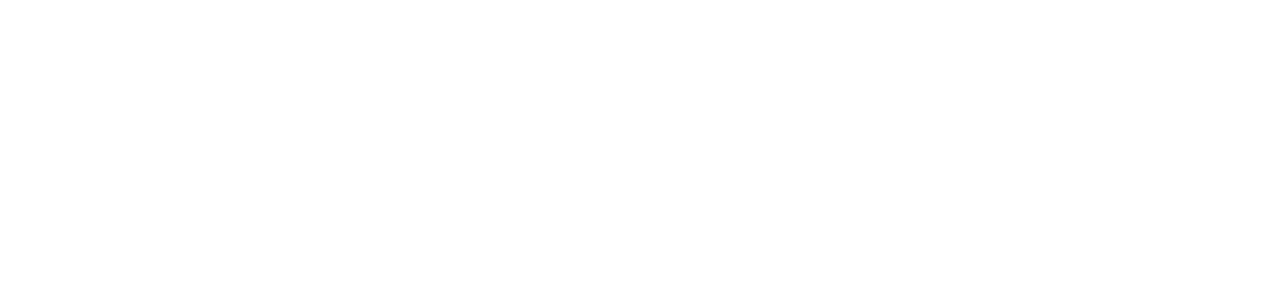
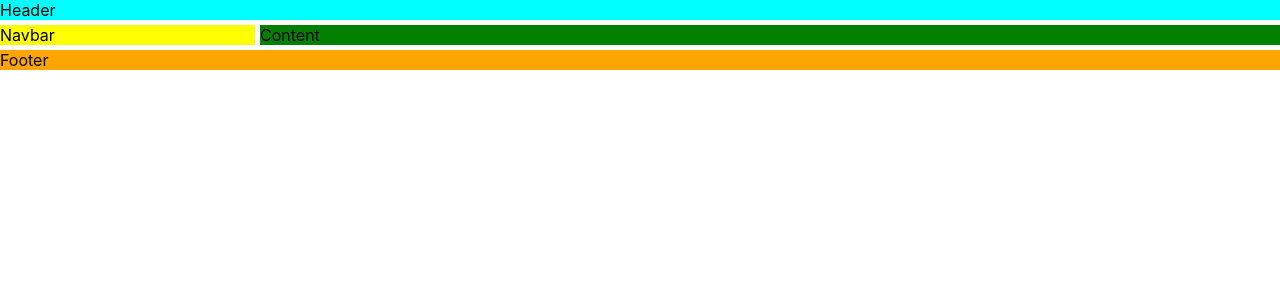
Before and after one commit to MaxLoocky/my-app, a React (Create React App) app: page / in a window 1280 px wide. Shown: the top 300 px of the page. Built offline with nearby package versions, Linux system fonts and the light colour scheme; the HTML template or start-up script is replaced by a standard one.

Commit message:
#3 merge mastr -> dev

```diff
--- a/src/App.css
+++ b/src/App.css
@@ -1,38 +1,31 @@
+* {margin: 0; padding: 0;}
 .App {
-  text-align: center;
+  display: grid;
+  grid-gap: 5px;
+
+  grid-template-columns: 1fr 4fr;
+  grid-template-areas:
+    "Header Header"
+    "Navbar Content"
+    "Footer Footer";
 }
 
-.App-logo {
-  height: 40vmin;
-  pointer-events: none;
+.Header {
+  grid-area: Header;
+  background-color: aqua;
 }
 
-@media (prefers-reduced-motion: no-preference) {
-  .App-logo {
-    animation: App-logo-spin infinite 20s linear;
-  }
+.Navbar {
+  grid-area: Navbar;
+  background-color: yellow;
 }
 
-.App-header {
-  background-color: #282c34;
-  min-height: 100vh;
-  display: flex;
-  flex-direction: column;
-  align-items: center;
-  justify-content: center;
-  font-size: calc(10px + 2vmin);
-  color: white;
+.Content {
+  grid-area: Content;
+  background-color: green;
 }
 
-.App-link {
-  color: #61dafb;
+.Footer {
+  grid-area: Footer;
+  background-color: orange;
 }
-
-@keyframes App-logo-spin {
-  from {
-    transform: rotate(0deg);
-  }
-  to {
-    transform: rotate(360deg);
-  }
-}
--- a/src/App.js
+++ b/src/App.js
@@ -1,10 +1,17 @@
 import React from 'react';
 import './App.css';
+import Header from './main/Header';
+import Navbar from './main/Navbar';
+import Content from './main/Content';
+import Footer from './main/Footer';
 
 function App() {
   return (
     <div className="App">
-
+      <Header/>
+      <Navbar />
+      <Content />
+      <Footer />
     </div>
   );
 }
--- /dev/null
+++ b/src/main/Content.js
@@ -0,0 +1,11 @@
+import React from 'react';
+
+function Content () {
+  return (
+    <div className="Content">
+        Content
+    </div>
+  );
+}
+
+export default Content;
--- /dev/null
+++ b/src/main/Footer.js
@@ -0,0 +1,11 @@
+import React from 'react';
+
+function Footer () {
+  return (
+    <div className="Footer">
+        Footer
+    </div>
+  );
+}
+
+export default Footer;
--- /dev/null
+++ b/src/main/Header.js
@@ -0,0 +1,11 @@
+import React from 'react';
+
+function Header () {
+  return (
+    <div className="Header">
+        Header
+    </div>
+  );
+}
+
+export default Header;
--- /dev/null
+++ b/src/main/Navbar.js
@@ -0,0 +1,11 @@
+import React from 'react';
+
+function Navbar () {
+  return (
+    <div className="Navbar">
+        Navbar
+    </div>
+  );
+}
+
+export default Navbar;
```
